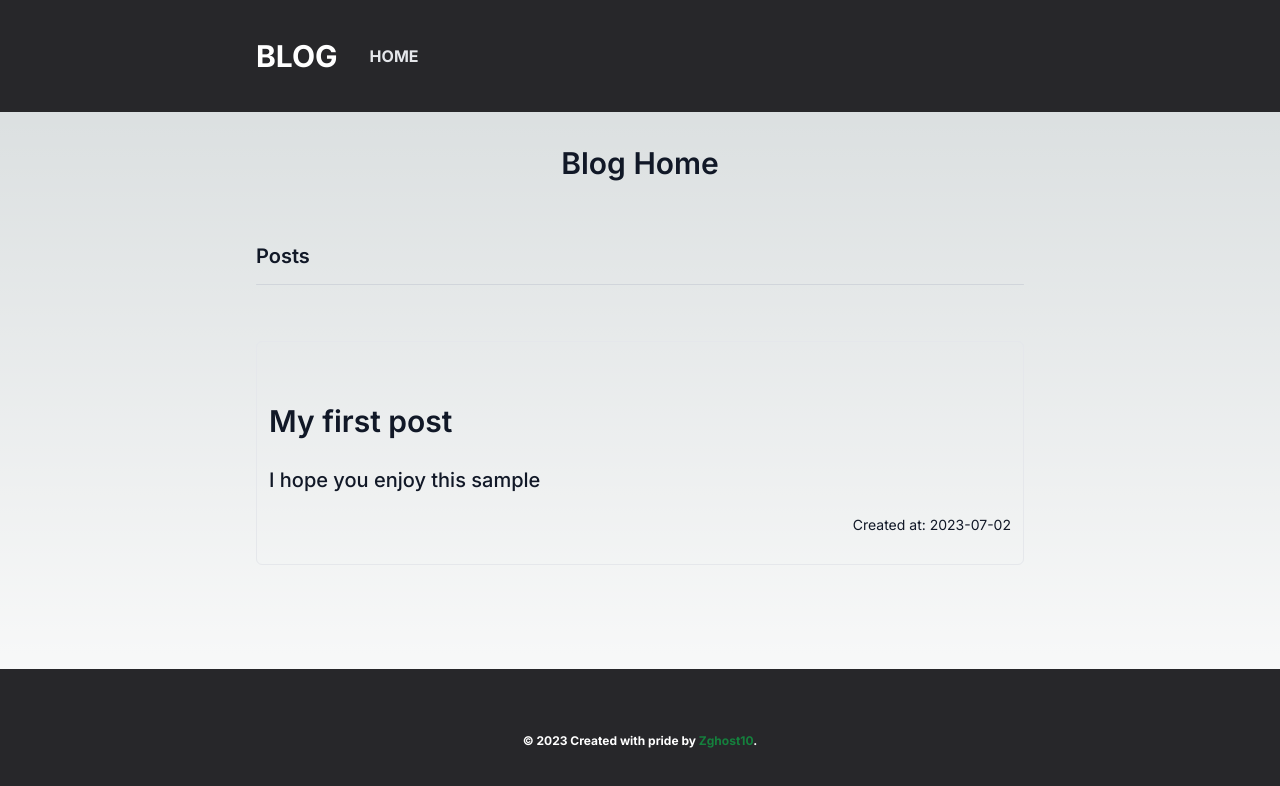
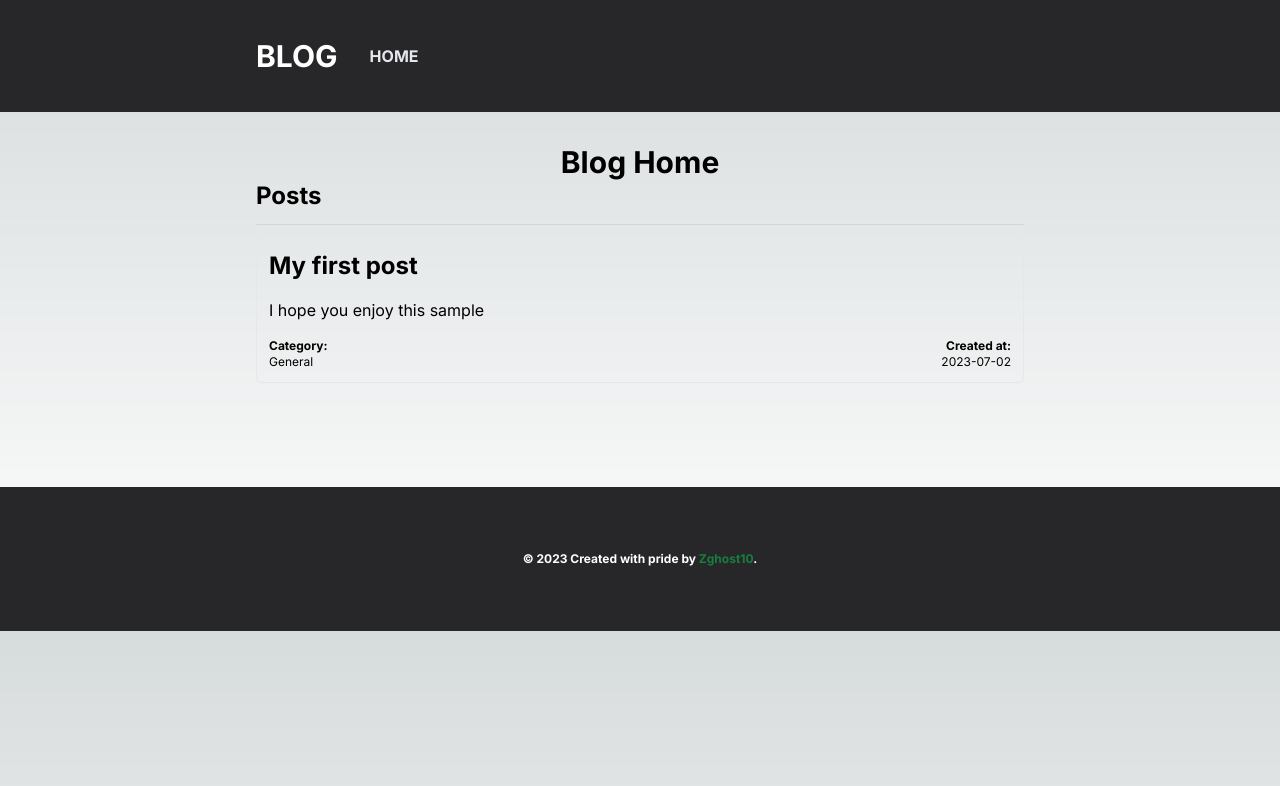
Before and after one commit to zghost10/Blog-Template-Next, a Next.js app: page / in a window 1280 px wide. Shown: the top 786 px of the page. Built offline with nearby package versions, Linux system fonts and the light colour scheme.

Commit message:
feat: adds category attribute to post

```diff
--- a/app/page.tsx
+++ b/app/page.tsx
@@ -23,15 +23,18 @@ const Page = async () => {
     <title>Home - Blog</title>
 
     <Container>
-      <article className="prose lg:prose-xl dark:prose-invert">
-        <h3 className="text-center">Blog Home</h3>
+      <div className="flex flex-col">
+        <h3 className="font-bold text-3xl text-center">Blog Home</h3>
 
-        <div className="grid grid-cols-1">
-          <h4>Posts</h4>
-          <hr className="h-px bg-gray-300 dark:bg-zinc-900 border-0 rounded-lg"></hr>
+        <div className="grid grid-cols-1 gap-3">
+          <div className="flex flex-col gap-3">
+            <h4 className="font-bold text-2xl">Posts</h4>
+            <hr className="h-px bg-gray-300 dark:bg-zinc-900 border-0 rounded-lg"></hr>
+          </div>
+
           <PostList/>
         </div>
-      </article>
+      </div>
     </Container>
   </>
 }
--- a/components/post-card.tsx
+++ b/components/post-card.tsx
@@ -7,13 +7,21 @@ interface IPostCardProps {
 
 export const PostCard: React.FC<IPostCardProps> = ({post}) => {
   const {frontmatter, slug} = post;
-  return <Link href={slug} className="flex flex-col p-3 mb-10 no-underline rounded-md hover:bg-zinc-300 dark:hover:bg-zinc-950 border border-gray-200 dark:border-zinc-900">
-    <h3 className="m-0">
+  return <Link href={slug} className="flex flex-col gap-4 p-3 mb-10 no-underline rounded-md hover:bg-zinc-300 dark:hover:bg-zinc-950 border border-gray-200 dark:border-zinc-900">
+    <h3 className="font-bold text-2xl m-0">
       {frontmatter.title}
     </h3>
-    {frontmatter.description}
-    <div className="flex justify-end w-full">
-      <p className="font-normal text-sm">Created at: {frontmatter.created.toISOString().split('T')[0]}</p>
+    <p className="font-normal text-base truncate">
+      {frontmatter.description}
+    </p>
+    <div className="flex justify-between items-center w-full">
+      <p className="font-normal text-xs text-start">
+        <span className="font-bold">Category:</span> <br/>
+        {frontmatter.category}
+      </p>
+      <p className="font-normal text-xs text-end">
+        <span className="font-bold">Created at:</span> <br/> {frontmatter.created.toISOString().split('T')[0]}
+      </p>
     </div>
   </Link>
 }
--- a/posts/first-post.mdx
+++ b/posts/first-post.mdx
@@ -1,6 +1,7 @@
 ---
 title: My first post
 description: I hope you enjoy this sample
+category: General
 modified: 2023-07-02T23:44:01.228Z
 created: 2023-07-02T23:44:01.228Z
 ---
--- a/types/blog.ts
+++ b/types/blog.ts
@@ -2,6 +2,7 @@ export interface IPost {
   frontmatter: {
     title: string;
     description: string;
+    category: string;
     modified: Date;
     created: Date;
   }
```
